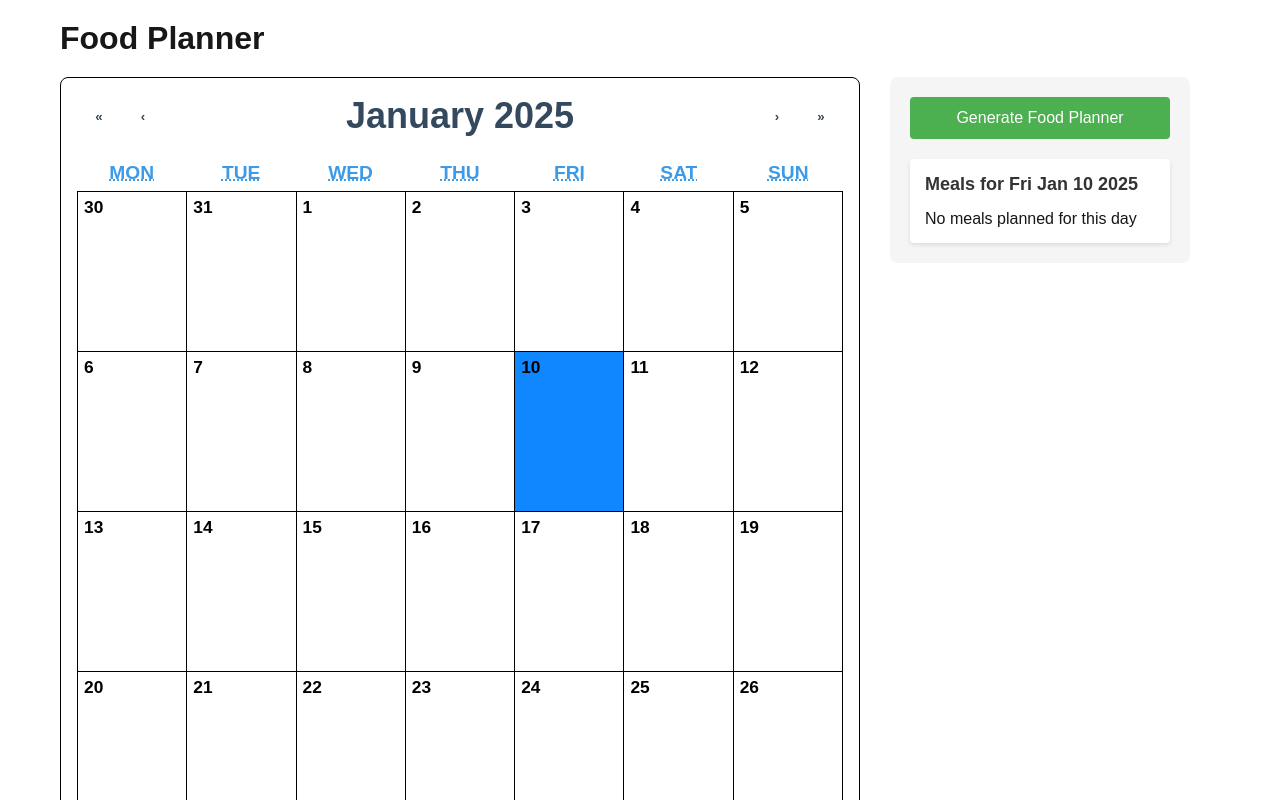
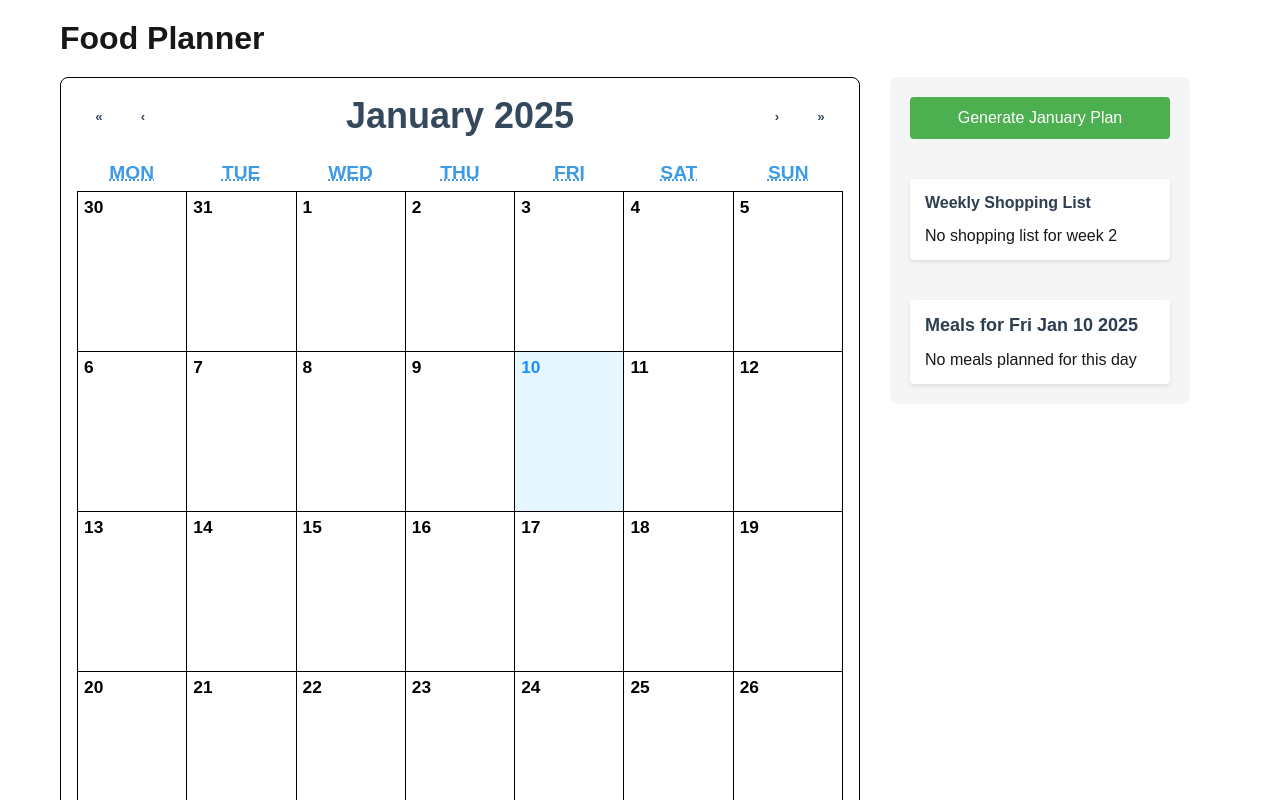
Before and after one commit to strgPeter/RandomMealPlanner, a Next.js app: page / in a window 1280 px wide. Both pictures are taken after a click on the button "10". Shown: the top 800 px of the page. Built offline with nearby package versions, Linux system fonts and the light colour scheme.

Commit message:
Add Shoppinglist Panel

```diff
--- a/src/app/api/foodPlan/route.ts
+++ b/src/app/api/foodPlan/route.ts
@@ -77,8 +77,12 @@ export function generateMealPlan(year, month) {
 }
 
 
-export async function GET() {
-    return NextResponse.json(generateMealPlan(2025,1));
+export async function GET(request) {
+    const { searchParams } = new URL(request.url);
+    const year = parseInt(searchParams.get('year')) || new Date().getFullYear();
+    const month = parseInt(searchParams.get('month')) || new Date().getMonth() + 1;
+
+    return NextResponse.json(generateMealPlan(year, month));
 }
 /**
  * API handler to fetch meal plan based on month and year.
--- a/src/app/components/calendar/Calendar.css
+++ b/src/app/components/calendar/Calendar.css
@@ -164,3 +164,117 @@
 .react-calendar__navigation__label__labelText--from {
     font-size: 1.5em;
 }
+
+/* Shopping List Styles */
+.shopping-list {
+    background: white;
+    padding: 15px;
+    border-radius: 4px;
+    box-shadow: 0 2px 4px rgba(0,0,0,0.1);
+    margin-bottom: 20px;
+    max-height: 300px;
+    overflow-y: auto;
+}
+
+.shopping-list h3 {
+    margin: 0 0 15px 0;
+    color: #333;
+    font-size: 16px;
+}
+
+.week {
+    margin-bottom: 15px;
+}
+
+.week h4 {
+    margin: 0 0 10px 0;
+    color: #2980b9;
+    font-size: 14px;
+}
+
+.week ul {
+    list-style: none;
+    padding: 0;
+    margin: 0;
+}
+
+.week li {
+    padding: 5px 0;
+    font-size: 0.85em;
+    border-bottom: 1px solid #eee;
+}
+
+.week li:last-child {
+    border-bottom: none;
+}
+
+/* Adjust right panel layout */
+.right-panel {
+    display: flex;
+    flex-direction: column;
+    gap: 20px;
+}
+
+/* Selected date styling */
+.react-calendar__tile--active {
+    background-color: #e6f7ff !important;
+    color: #1890ff !important;
+}
+
+.react-calendar__tile--active abbr {
+    color: #1890ff !important;
+}
+
+/* Hover effect */
+.react-calendar__tile:enabled:hover {
+    background-color: #f0f0f0;
+}
+
+.shopping-list {
+    background: white;
+    padding: 15px;
+    border-radius: 4px;
+    box-shadow: 0 2px 4px rgba(0,0,0,0.1);
+    margin-bottom: 20px;
+    max-height: 300px;
+    overflow-y: auto;
+    /* Add smooth scrolling */
+    scroll-behavior: smooth;
+}
+
+/* Events in calendar cells */
+.event-item {
+    color: #2d3436;  /* Dark gray color */
+    background-color: #ffecb3;
+    margin: 2px 0;
+    padding: 2px;
+    font-size: 0.8em;
+}
+
+/* Shopping list items */
+.week li {
+    color: #2980b9;  /* Matching blue theme color */
+    padding: 5px 0;
+    font-size: 0.85em;
+    border-bottom: 1px solid #eee;
+}
+
+/* Day events panel items */
+.day-events li {
+    color: #34495e;  /* Dark blue-gray color */
+    padding: 8px 0;
+    border-bottom: 1px solid #eee;
+}
+
+/* Optional: Adjust header colors */
+.day-events h3 {
+    color: #2c3e50;  /* Dark slate color */
+}
+
+.shopping-list h3 {
+    color: #2c3e50;
+}
+
+.week h4 {
+    color: #27ae60;  /* Green accent color */
+}
--- a/src/app/components/calendar/CalendarChart.jsx
+++ b/src/app/components/calendar/CalendarChart.jsx
@@ -1,57 +1,104 @@
 'use client';
 
-import React, { useState, useEffect } from 'react';
+import React, { useState, useEffect, useRef, useCallback } from 'react';
 import Calendar from 'react-calendar';
 import 'react-calendar/dist/Calendar.css';
 import './Calendar.css';
 
 const MyCalendar = () => {
-    const [date, setDate] = useState(null);
+    const [selectedDate, setSelectedDate] = useState(null);
+    const [activeYear, setActiveYear] = useState(new Date().getFullYear());
+    const [activeMonth, setActiveMonth] = useState(new Date().getMonth() + 1);
     const [events, setEvents] = useState({});
+    const [shoppingLists, setShoppingLists] = useState({});
     const [isClient, setIsClient] = useState(false);
     const [loading, setLoading] = useState(false);
-    const [selectedDay, setSelectedDay] = useState(null);
+    const [selectedWeek, setSelectedWeek] = useState(null);
+    const shoppingListRef = useRef(null);
 
+    const getWeekNumberForDate = useCallback((date) => {
+        const year = date.getFullYear();
+        const month = date.getMonth();
+        const day = date.getDate();
+        const firstDayOfMonth = new Date(year, month, 1).getDay();
+        let currentWeek = 0;
+
+        for (let d = 1; d <= day; d++) {
+            const weekday = (firstDayOfMonth + d - 1) % 7;
+            if (d === 1 || weekday === 1) {
+                currentWeek++;
+            }
+        }
+        return currentWeek.toString();
+    }, []);
+
+    // Scroll effect
+    useEffect(() => {
+        if (shoppingListRef.current) {
+            shoppingListRef.current.scrollTop = 0;
+        }
+    }, [selectedWeek]);
+
+    // Initial load effect
     useEffect(() => {
         setIsClient(true);
-        setDate(new Date());
-        const savedEvents = localStorage.getItem('foodPlanner');
-        if (savedEvents) {
-            setEvents(JSON.parse(savedEvents));
-        }
+        loadSavedPlanner();
     }, []);
 
-    const generateFoodPlan = async () => {
+    const loadSavedPlanner = useCallback(() => {
+        const savedPlanner = localStorage.getItem('foodPlanner');
+        if (savedPlanner) {
+            const { year, month, events: savedEvents = {}, shoppingLists: savedLists = {} } = JSON.parse(savedPlanner);
+            if (year === activeYear && month === activeMonth) {
+                setEvents(prev => JSON.stringify(prev) === JSON.stringify(savedEvents) ? prev : savedEvents);
+                setShoppingLists(prev => JSON.stringify(prev) === JSON.stringify(savedLists) ? prev : savedLists);
+            }
+        }
+    }, [activeYear, activeMonth]);
+
+    const handleActiveStartDateChange = useCallback(({ activeStartDate }) => {
+        const newYear = activeStartDate.getFullYear();
+        const newMonth = activeStartDate.getMonth() + 1;
+
+        if (newYear !== activeYear || newMonth !== activeMonth) {
+            setActiveYear(newYear);
+            setActiveMonth(newMonth);
+            // Queue the planner load after state update
+            setTimeout(loadSavedPlanner, 0);
+        }
+    }, [activeYear, activeMonth, loadSavedPlanner]);
+
+    const generateFoodPlan = useCallback(async () => {
         setLoading(true);
         try {
-            const today = new Date();
-            const year = today.getFullYear();
-            const month = today.getMonth() + 1; // JavaScript months are 0-based, API expects 1-12
-
-            const response = await fetch("api/foodPlan");
-            const mealPlan = await response.json();
+            const response = await fetch(`/api/foodPlan?year=${activeYear}&month=${activeMonth}`);
+            const { mealPlan, shoppingLists } = await response.json();
 
             const newEvents = {};
-            const currentMonth = today.getMonth(); // 0-based
-
-            // Assign meals to their respective dates in the current month
             Object.entries(mealPlan).forEach(([day, meals]) => {
-                const date = new Date(year, currentMonth, day);
+                const date = new Date(activeYear, activeMonth - 1, day);
                 const dateString = date.toISOString().split('T')[0];
                 newEvents[dateString] = meals;
             });
 
             setEvents(newEvents);
-            localStorage.setItem('foodPlanner', JSON.stringify(newEvents));
+            setShoppingLists(shoppingLists);
+            localStorage.setItem('foodPlanner', JSON.stringify({
+                year: activeYear,
+                month: activeMonth,
+                events: newEvents,
+                shoppingLists
+            }));
         } catch (error) {
             console.error('Error generating food plan:', error);
         }
         setLoading(false);
-    };
+    }, [activeYear, activeMonth]);
 
-    const handleDayClick = (value) => {
-        setSelectedDay(value);
-    };
+    const handleDateChange = useCallback((date) => {
+        setSelectedDate(date);
+        setSelectedWeek(getWeekNumberForDate(date));
+    }, [getWeekNumberForDate]);
 
     if (!isClient) return null;
 
@@ -73,11 +120,12 @@ const MyCalendar = () => {
             <h1>Food Planner</h1>
             <div className="layout-wrapper">
                 <Calendar
-                    onChange={setDate}
-                    onClickDay={handleDayClick}
-                    value={date}
+                    onChange={handleDateChange}
+                    onActiveStartDateChange={handleActiveStartDateChange}
+                    value={selectedDate}
                     tileContent={tileContent}
                     className="react-calendar"
+                    activeStartDate={new Date(activeYear, activeMonth - 1)}
                 />
 
                 <div className="right-panel">
@@ -86,15 +134,48 @@ const MyCalendar = () => {
                         disabled={loading}
                         className="generate-button"
                     >
-                        {loading ? 'Generating...' : 'Generate Food Planner'}
+                        {loading ? 'Generating...' : `Generate ${new Date(activeYear, activeMonth - 1).toLocaleString('default', { month: 'long' })} Plan`}
                     </button>
 
-                    {selectedDay && (
+                    <div className="shopping-list" ref={shoppingListRef}>
+                        <h3>Weekly Shopping List</h3>
+                        {selectedWeek ? (
+                            shoppingLists[selectedWeek] ? (
+                                <div className="week">
+                                    <h4>Week {selectedWeek}</h4>
+                                    <ul>
+                                        {shoppingLists[selectedWeek].map((ingredient, index) => (
+                                            <li key={index}>{ingredient}</li>
+                                        ))}
+                                    </ul>
+                                </div>
+                            ) : (
+                                <p>No shopping list for week {selectedWeek}</p>
+                            )
+                        ) : (
+                            Object.entries(shoppingLists).length > 0 ? (
+                                Object.entries(shoppingLists).map(([weekNumber, ingredients]) => (
+                                    <div key={weekNumber} className="week">
+                                        <h4>Week {weekNumber}</h4>
+                                        <ul>
+                                            {ingredients.map((ingredient, index) => (
+                                                <li key={index}>{ingredient}</li>
+                                            ))}
+                                        </ul>
+                                    </div>
+                                ))
+                            ) : (
+                                <p>No shopping lists generated yet</p>
+                            )
+                        )}
+                    </div>
+
+                    {selectedDate && (
                         <div className="day-events">
-                            <h3>Meals for {selectedDay.toDateString()}</h3>
-                            {events[selectedDay.toISOString().split('T')[0]] ? (
+                            <h3>Meals for {selectedDate.toDateString()}</h3>
+                            {events[selectedDate.toISOString().split('T')[0]] ? (
                                 <ul>
-                                    {events[selectedDay.toISOString().split('T')[0]].map((event, index) => (
+                                    {events[selectedDate.toISOString().split('T')[0]].map((event, index) => (
                                         <li key={index}>{event}</li>
                                     ))}
                                 </ul>
```
